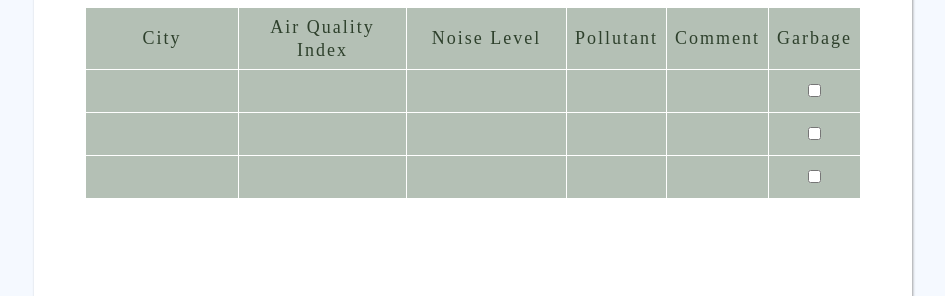
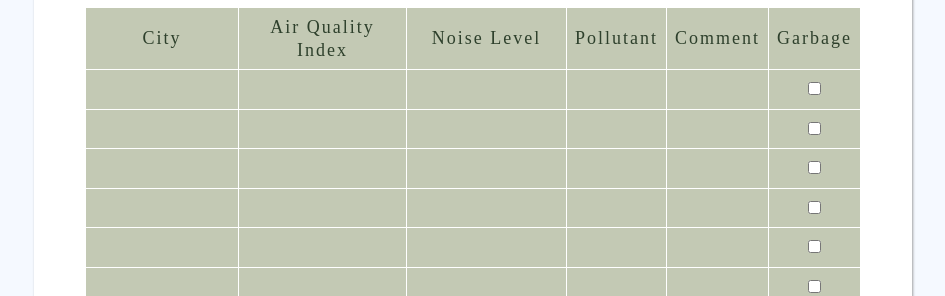
Before and after one commit to nazavilla/EnvironmentalFieldDataCollector, a plain HTML site: page VerdeApp.html in a window 1280 px wide. Shown: the part 504-800 px from the top of the page, without its empty margins (168-1113 px from the left). Drawn offline with nearby package versions, Linux system fonts and the light colour scheme; a web font is replaced by a local one.

Commit message:
modified tables styles

```diff
--- a/VerdeApp.css
+++ b/VerdeApp.css
@@ -59,13 +59,13 @@ body {
 #popUPBackground {
   display: none;
   background: rgba(0, 0, 0, 0.6);
-  bottom: 30em;
+  bottom: 29em;
   backdrop-filter: blur(12px);
   z-index: 1;
   position: relative;
-  width: 87em;
+  width: 89.9em;
   margin-left: -21em;
-  height: 42em;
+  height: 41em;
   margin-bottom: -60em;
 }
 
@@ -124,7 +124,7 @@ thead th {
 }
 
 tr {
-  background: #b4c0b5;
+  background: #76855470;
   border-bottom: 1px solid white;
 }
 
@@ -135,6 +135,12 @@ td {
   width: 33.3333%;
   font-size: 18px;
   border: 1px solid white;
+}
+
+#main {
+  overflow-y: scroll;
+  overflow-x: hidden;
+  height: 300px;
 }
 
 #Gallery {
--- a/VerdeApp.html
+++ b/VerdeApp.html
@@ -35,6 +35,7 @@
         <div class="row">
             <div id="recentCitiesAdded" class="col p-2 text-center">
                 <div id="listtitle">Cities Added List</div>
+                <div id="main">
                 <table>
                     <thead>
                         <tr>
@@ -71,8 +72,49 @@
                             <td></td>
                             <td  id="tblDelChkList"><input type="checkbox"></td>
                         </tr>
+                        <tr>
+                            <td></td>
+                            <td></td>
+                            <td></td>
+                            <td></td>
+                            <td></td>
+                            <td  id="tblDelChkList"><input type="checkbox"></td>
+                        </tr>
+                        <tr>
+                            <td></td>
+                            <td></td>
+                            <td></td>
+                            <td></td>
+                            <td></td>
+                            <td id="tblDelChkList"><input type="checkbox"></td>
+                        </tr>
+                        <tr>
+                            <td></td>
+                            <td></td>
+                            <td></td>
+                            <td></td>
+                            <td></td>
+                            <td id="tblDelChkList"><input type="checkbox"></td>
+                        </tr>
+                        <tr>
+                            <td></td>
+                            <td></td>
+                            <td></td>
+                            <td></td>
+                            <td></td>
+                            <td id="tblDelChkList"><input type="checkbox"></td>
+                        </tr>
+                        <tr>
+                            <td></td>
+                            <td></td>
+                            <td></td>
+                            <td></td>
+                            <td></td>
+                            <td id="tblDelChkList"><input type="checkbox"></td>
+                        </tr>
                     </tbody>
                 </table>
+                </div>
             </div>
         </div>
         <div class="row">
```
